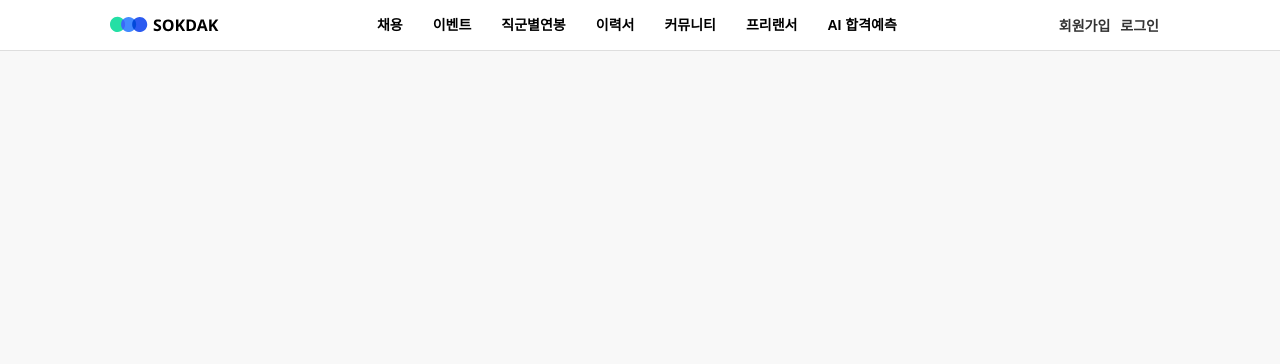
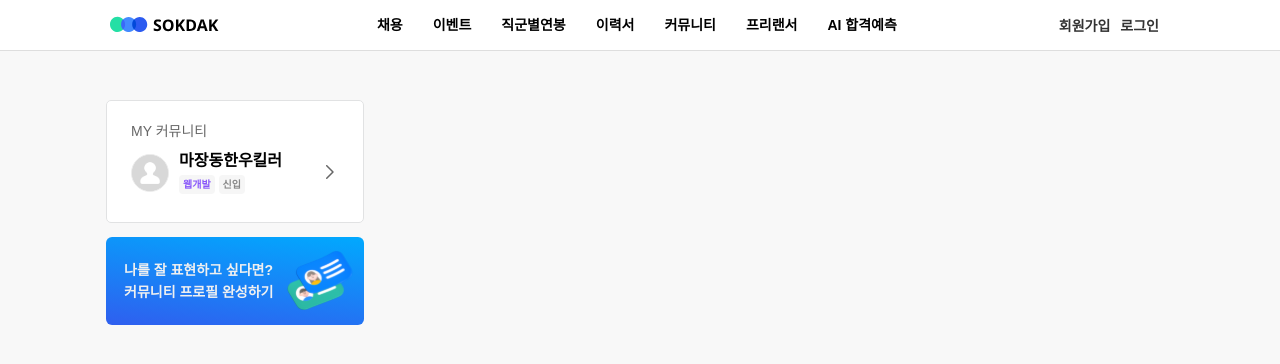
Before and after one commit to Dev-sokdak/FE-sokdak, a React (Vite) app: page / in a window 1280 px wide. Shown: the top 364 px of the page. Built offline with nearby package versions, Linux system fonts and the light colour scheme; a web font is replaced by a local one.

Commit message:
💄 Add Community Aside
커뮤니티 페이지 Aside 작업 완료

```diff
--- /dev/null
+++ b/src/components/community/MyProfile.jsx
@@ -0,0 +1,186 @@
+import React from 'react';
+import styled from 'styled-components';
+import theme from '../../styles/theme';
+import { useNavigate } from 'react-router-dom';
+import defaultProfile from '../../assets/profile_default 1.svg';
+
+const MyProfile = () => {
+  const navigate = useNavigate();
+
+  // 로그인 안했을 때
+  const LinkToLogin = () => {
+    navigate('/login');
+  };
+
+  const LinkToMypage = () => {
+    navigate('/my');
+  };
+
+  return (
+    <Profile>
+      <ProfileTitle>MY 커뮤니티</ProfileTitle>
+      <ProfileButton onClick={LinkToMypage}>
+        <UserAvatar>
+          <img src={defaultProfile} alt="profile" />
+        </UserAvatar>
+        <UsernameWrapper>
+          {/* 로그인 안된 경우 */}
+          {/* <NotLoggedIn>로그인 해주세요</NotLoggedIn> */}
+          {/* 로그인 된 경우 */}
+          <LoggedIn>
+            <ProfileUsername>마장동한우킬러</ProfileUsername>
+            <UserBadgeBox>
+              {/* 직군, 연차 정보가 부족한 경우 */}
+              {/* <UserBadge>직군, 연차 정보가 부족합니다.</UserBadge> */}
+              <UserBadge data-id="0">웹개발</UserBadge>
+              <UserBadge>신입</UserBadge>
+            </UserBadgeBox>
+          </LoggedIn>
+        </UsernameWrapper>
+        <ProfileArrow>
+          {/* arrow icon */}
+          <svg width="18" height="18">
+            <path
+              d="M5.21967 2.21967C5.48594 1.9534 5.9026 1.9292 6.19621 2.14705L6.28033 2.21967L12.5303 8.46967C12.7966 8.73594 12.8208 9.1526 12.6029 9.44621L12.5303 9.53033L6.28033 15.7803C5.98744 16.0732 5.51256 16.0732 5.21967 15.7803C4.9534 15.5141 4.9292 15.0974 5.14705 14.8038L5.21967 14.7197L10.939 9L5.21967 3.28033C4.9534 3.01406 4.9292 2.5974 5.14705 2.30379L5.21967 2.21967Z"
+              fill="#666666"
+            ></path>
+          </svg>
+        </ProfileArrow>
+      </ProfileButton>
+    </Profile>
+  );
+};
+
+const Profile = styled.div`
+  width: 258px;
+  height: 123px;
+  padding: 23px 24px;
+  background-color: #fff;
+  ${theme.common.borderLine};
+`;
+
+const ProfileTitle = styled.h2`
+  margin-bottom: 16px;
+  font-size: 14px;
+  font-weight: 400;
+  color: ${theme.colors.text3};
+`;
+
+const ProfileButton = styled.button`
+  position: relative;
+  display: -ms-flexbox;
+  display: flex;
+  width: 100%;
+  height: 37px;
+  cursor: pointer;
+`;
+
+const UserAvatar = styled.div`
+  width: 38px;
+  height: 38px;
+  border: 1px solid #ececec;
+  border-radius: 50%;
+  overflow: hidden;
+  background-color: #d8d8d8;
+  background-size: cover;
+
+  img {
+    width: 100%;
+    height: 100%;
+    -o-object-fit: cover;
+    object-fit: cover;
+    -webkit-clip-path: circle(50% at 50% 50%);
+    clip-path: circle(50% at 50% 50%);
+  }
+`;
+
+const UsernameWrapper = styled.div`
+  display: flex;
+  align-items: center;
+  width: 134px;
+  height: 100%;
+  margin-left: 10px;
+  color: ${theme.colors.text3};
+`;
+
+const ProfileArrow = styled.div`
+  position: absolute;
+  top: 8.5px;
+  right: 0;
+  display: -ms-inline-flexbox;
+  display: inline-flex;
+`;
+
+const NotLoggedIn = styled.span`
+  text-align: left;
+  font-size: 16px;
+  font-style: normal;
+  line-height: 22px;
+  color: ${theme.colors.text1};
+  width: 100%;
+  font-weight: 500;
+  text-overflow: ellipsis;
+  white-space: nowrap;
+  overflow: hidden;
+`;
+
+const LoggedIn = styled.div`
+  display: flex;
+  flex-direction: column;
+  width: 100%;
+`;
+
+const ProfileUsername = styled.div`
+  margin-bottom: 5px;
+  font-size: 16px;
+  font-weight: 700;
+  line-height: 19px;
+  color: #000;
+  text-align: left;
+  width: 100%;
+  text-overflow: ellipsis;
+  white-space: nowrap;
+  overflow: hidden;
+`;
+
+const UserBadgeBox = styled.div`
+  display: flex;
+  white-space: nowrap;
+  div {
+    &:not(:last-child) {
+      margin-right: 4px;
+    }
+  }
+`;
+
+const UserBadge = styled.div`
+  display: flex;
+  align-items: center;
+  padding: 0 4px;
+  height: 19px;
+  background: #f6f6f6;
+  border-radius: 4px;
+  font-weight: 700;
+  font-size: 10px;
+  line-height: 19px;
+  color: #888;
+
+  // 0 웹개발 1 서버 2 프론트 3 QA 4 DevOps
+  &[data-id='0'] {
+    color: #8958fa;
+  }
+  &[data-id='1'] {
+    color: #5866dc;
+  }
+  &[data-id='2'] {
+    color: #008ae2;
+  }
+  &[data-id='3'] {
+    color: #f07c08;
+  }
+  &[data-id='4'] {
+    color: #8958fa;
+  }
+`;
+
+export default MyProfile;
--- /dev/null
+++ b/src/components/community/ProfileBanner.jsx
@@ -0,0 +1,53 @@
+import React from 'react';
+import styled from 'styled-components';
+import ProfileImg from '../../assets/my_profile.svg';
+
+const ProfileBanner = () => {
+  // 로그인 안했을 때
+  const LinkToLogin = () => {
+    navigate('/login');
+  };
+
+  const LinkToMypage = () => {
+    navigate('/my');
+  };
+
+  return (
+    <BannerBtn onClick={LinkToMypage}>
+      <BannerMessage>
+        나를 잘 표현하고 싶다면?
+        <br />
+        커뮤니티 프로필 완성하기
+      </BannerMessage>
+    </BannerBtn>
+  );
+};
+
+const BannerBtn = styled.button`
+  height: 88px;
+  width: 100%;
+  margin: 0;
+  padding: 0 18px;
+  display: -ms-flexbox;
+  display: flex;
+  text-align: left;
+  justify-self: center;
+  align-items: center;
+  position: relative;
+  padding: 0 18px;
+  border-radius: 6px;
+  background: no-repeat right 5px top 10px/77px url(${ProfileImg}),
+    linear-gradient(187deg, #01a9fe 0.24%, #2f5fef);
+`;
+
+const BannerMessage = styled.div`
+  font-weight: 700;
+  font-size: 14px;
+  line-height: 1.6em;
+  color: #f0f0f0;
+  max-width: 180px;
+  word-wrap: break-word;
+  word-break: keep-all;
+`;
+
+export default ProfileBanner;
--- a/src/pages/Community.jsx
+++ b/src/pages/Community.jsx
@@ -1,7 +1,44 @@
 import React from 'react';
+import styled from 'styled-components';
+import MyProfile from '../components/community/MyProfile';
+import ProfileBanner from '../components/community/ProfileBanner';
 
 const Community = () => {
-  return <div>Community</div>;
+  return (
+    <StCommunity>
+      <StAside>
+        <StAsideArea>
+          <MyProfile />
+          <ProfileBanner />
+        </StAsideArea>
+      </StAside>
+      <StMain></StMain>
+    </StCommunity>
+  );
 };
 
+const StCommunity = styled.div`
+  width: 1068px;
+  display: flex;
+  margin: 0 auto;
+  position: relative;
+`;
+
+const StAside = styled.aside`
+  display: flex;
+  flex: 0 0 258px;
+  padding: 0;
+  margin: 60px 20px 0 0;
+`;
+
+const StAsideArea = styled.div`
+  position: fixed;
+  top: 100px;
+  display: grid;
+  grid-row-gap: 14px;
+  row-gap: 14px;
+`;
+
+const StMain = styled.main``;
+
 export default Community;
--- a/src/styles/GlobalStyle.js
+++ b/src/styles/GlobalStyle.js
@@ -29,6 +29,13 @@ img {
     -o-user-drag: none;
     user-drag: none;
 }
+
+button {
+    margin: 0;
+    padding: 0;
+    border: 0;
+    background: none;
+}
 `;
 
 export default Globalstyle;
```
